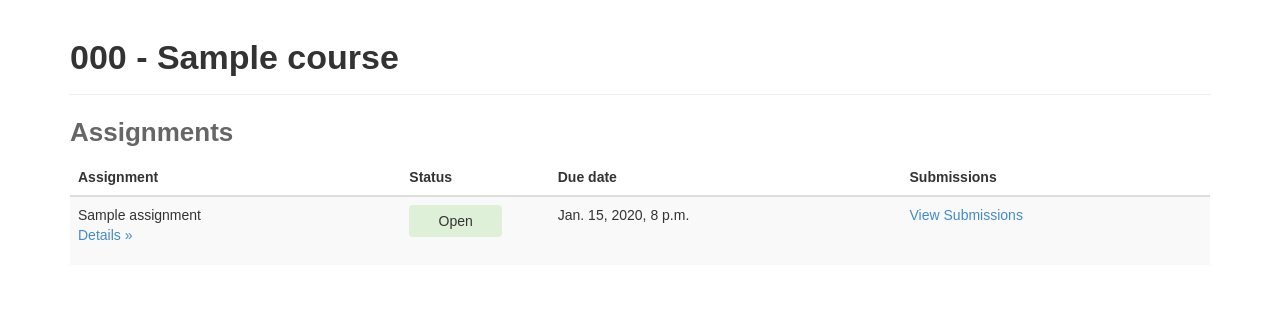
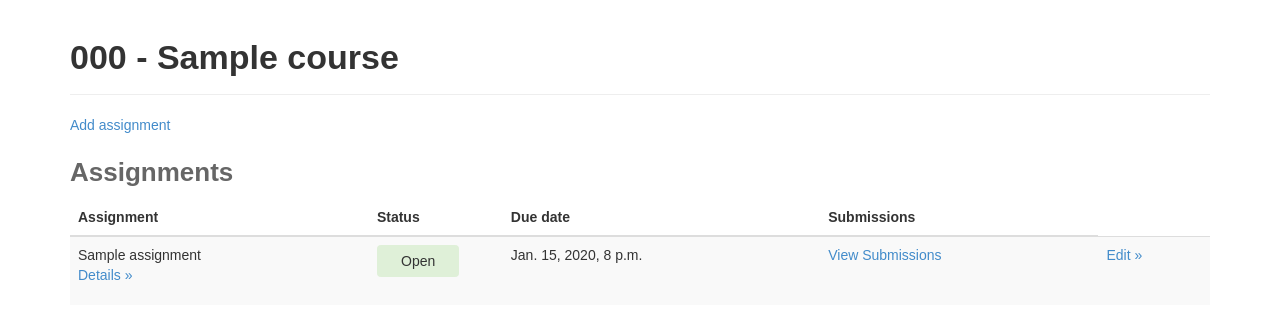
Before and after one commit to eyeofthetiger/codereview, a Django app: page /app/staff/ in a window 1280 px wide. Shown: the part 70-389 px from the top of the page. Run offline with Django 3.2, Linux system fonts and the light colour scheme; a user stored in the database is signed in; tables that the repository leaves empty hold one stand-in row (values such as "Sample post"); some libraries are stand-ins or nearby versions.

Commit message:
Added creation and edit forms for assignments.

```diff
--- a/review/templates/review/staff.html
+++ b/review/templates/review/staff.html
@@ -3,6 +3,9 @@
 {% block content %}
 	<h1>{{ course }}</h1>
 	<hr/>
+
+	<p><a href="{% url 'add_assignment' %}">Add assignment</a></p>
+
 	<h2>Assignments</h2>
 
 	<table class="table table-striped">
@@ -23,6 +26,7 @@
 				{% endif %}
 				<td>{{ assignment.due_date }}</td>
 				<td><a href="{% url 'list_submissions' assignment.id %}">View Submissions</a></td>
+				<td><a href="{% url 'edit_assignment' assignment.id %}"> Edit &raquo;</a></td>
 			</tr>
 			{% endfor %}
 		</tbody>
--- a/review/urls.py
+++ b/review/urls.py
@@ -11,6 +11,8 @@ urlpatterns = patterns('',
     url(r'^staff/submissions/(?P<assignment_pk>\d+)/$', views.list_submissions, name='list_submissions'),
     url(r'^(?P<assignment_pk>\d+)/$', views.assignment, name='assignment'),
     url(r'^(?P<assignment_pk>\d+)/description/$', views.assignment_description, name='assignment_description'),
+    url(r'^(?P<assignment_pk>\d+)/edit/$', views.edit_assignment, name='edit_assignment'),
+    url(r'^add_assignment/$', views.add_assignment, name='add_assignment'),
     url(r'^submit/(?P<submission_pk>\d+)/$', views.submit_assignment, name='submit_assignment'),
     url(r'^submission/(?P<submission_pk>\d+)/$', views.submission, name='submission'),
     url(r'^get_submission_file/$', views.get_submission_file, name='get_submission_file'),
--- a/review/views.py
+++ b/review/views.py
@@ -14,7 +14,7 @@ from django.core.urlresolvers import reverse
 from django.views.decorators.csrf import ensure_csrf_cookie, csrf_exempt
 
 from review.models import Submission, SubmissionFile, Course, Assignment, UserAccount, AssignedReview, Comment, CommentRange, EmailPreferences
-from review.forms import UploadForm
+from review.forms import UploadForm, AssignmentEditForm, AssignmentForm
 from review.email import send_email
 
 @login_required
@@ -208,6 +208,73 @@ def list_submissions(request, assignment_pk):
 		'students': students
 	}
 	return render(request, 'review/list_submissions.html', context)
+
+@login_required
+def edit_assignment(request, assignment_pk):
+	""" Displays the settings of an assignment and allows the user to edit them
+		if they have the authority.
+	"""
+	user = request.user
+	#Redirect if not staff
+	if not user.is_staff:
+		return redirect('index')
+
+	assignment = get_object_or_404(Assignment, pk=assignment_pk)
+
+	if request.method == 'POST':
+		form = AssignmentEditForm(request.POST)
+		if form.is_valid():
+			assignment.name = form.data['name']
+			assignment.description = form.data['description']
+			assignment.open_date = form.data['open_date']
+			assignment.due_date = form.data['due_date']
+			assignment.modified_date = timezone.now()
+			assignment.save()
+		return redirect('staff')
+	else:
+		form = AssignmentEditForm(instance=assignment)
+
+	context = { 'assignment': assignment, 'form': form}
+	return render(request, 'review/edit_assignment.html', context)
+
+@login_required
+def add_assignment(request):
+	""" Displays a page with a form for the creation of a new assignment by
+		the course staff.
+	"""
+	user = request.user
+	#Redirect if not staff
+	if not user.is_staff:
+		return redirect('index')
+
+	if request.method == 'POST':
+		form = AssignmentForm(request.POST)
+		print form.is_valid()
+		if form.is_valid():
+			assignment = Assignment(
+				assignment_id=form.data['assignment_id'],
+				name=form.data['name'],
+				create_date=timezone.now(),
+				modified_date=timezone.now(),
+				open_date=form.data['open_date'],
+				due_date=form.data['due_date'],
+				description=form.data['description'],
+				number_of_peer_reviews=form.data['number_of_peer_reviews'],
+				review_open_date=form.data['review_open_date'],
+				review_due_date=form.data['review_due_date'],
+				weighting=form.data['weighting'],
+			)
+			# Get booleans. If false they aren't in the form dict.
+			assignment.test_required = form.data.get('test_required', False)
+			assignment.has_tests = form.data.get('has_tests', False)
+			assignment.allow_multiple_uploads = form.data.get('allow_multiple_uploads', False)
+			assignment.allow_help_centre = form.data.get('allow_help_centre', False)
+			assignment.save()
+		return redirect('staff')
+	else:
+		form = AssignmentForm()
+
+	return render(request, 'review/add_assignment.html', {'form':form})
 
 def get_directory_contents(path, parent="#"):
 	""" Gets the contents of a directory and returns it as a list. """
```
Also changed, not shown: review/forms.py (+33 -0 lines), review/templates/review/add_assignment.html (added, +19 -0 lines), review/templates/review/edit_assignment.html (added, +19 -0 lines).
